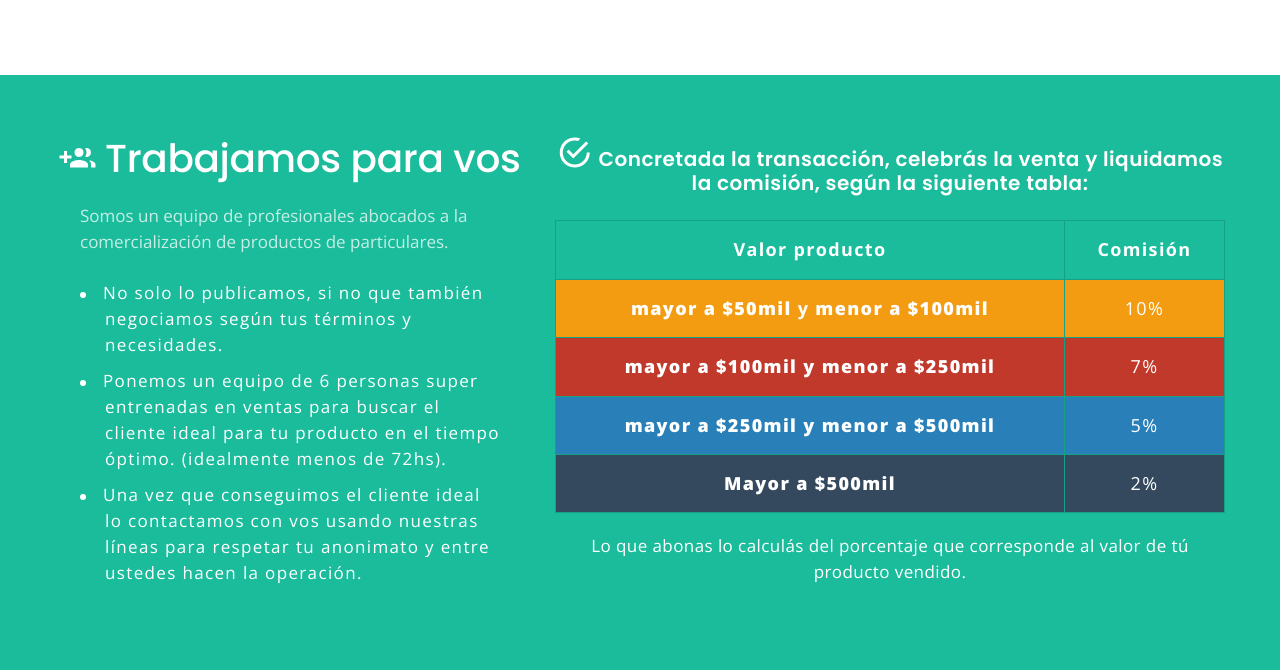
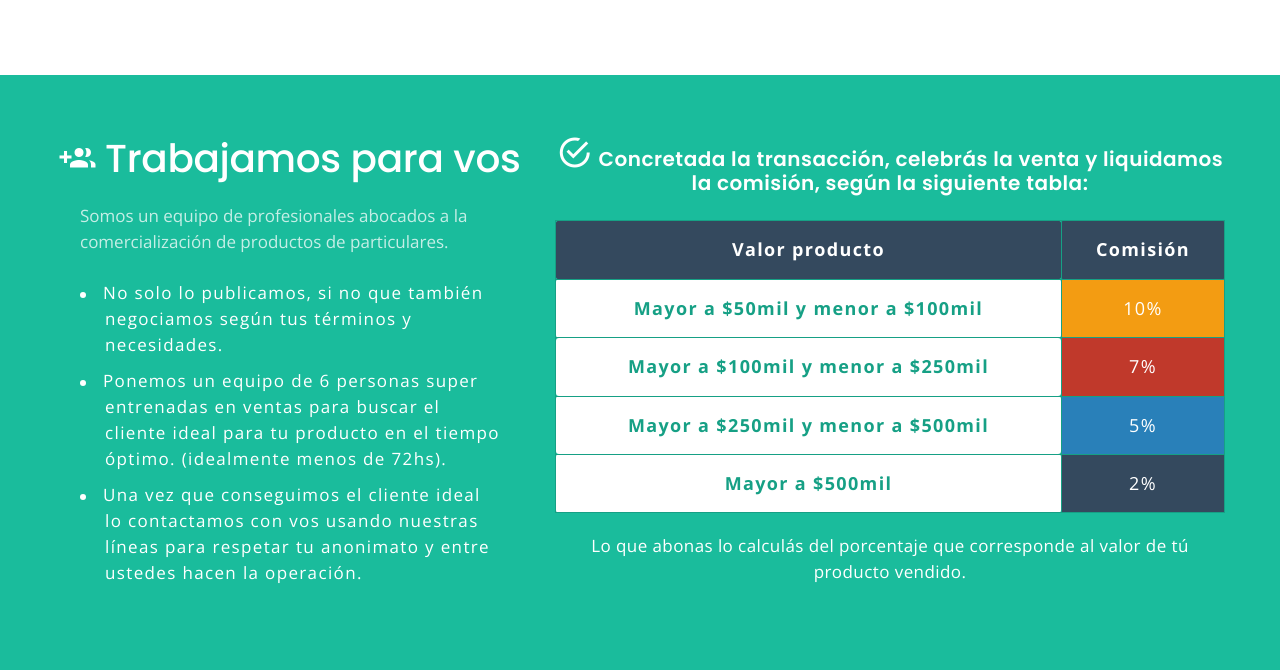
Before and after one commit to disenodc/yomeocupo, a plain HTML site: page src/index.html in a window 1280 px wide. Shown: the part 1616-2286 px from the top of the page. Drawn offline with nearby package versions, Linux system fonts and the light colour scheme; a web font is replaced by a local one.

Commit message:
table comision format

```diff
--- a/src/index.html
+++ b/src/index.html
@@ -187,28 +187,28 @@
               <h5><span class="mdi mdi-36px mdi-checkbox-marked-circle-outline"></span> Concretada la transacción, celebr&aacutes la venta y liquidamos la comisión, según la siguiente tabla:</h5></br>
               <table class="table table-sm table-bordered">
                 <thead>
-                  <tr class="table-primary">
+                  <tr class="table-warning">
                     <th scope="col">Valor producto</th>
                     <th scope="col">Comisión</th>
                   </tr>
                 </thead>
                 <tbody>
-                  <tr class="table-secondary">
-                    <th scope="row"><strong>mayor a $50mil</strong> y <strong>menor a $100mil</span></th>
-                    <td>10%</td>
+                  <tr >
+                    <th class="table-primary" scope="row">Mayor a $50mil y menor a $100mil</th>
+                    <td class="table-secondary">10%</td>
                   </tr>
-                  <tr class="table-success">
-                    <th scope="row"><strong>mayor a $100mil y menor a $250mil</strong></th>
-                    <td>7%</td>
+                  <tr >
+                    <th class="table-primary" scope="row">Mayor a $100mil y menor a $250mil</th>
+                    <td class="table-success">7%</td>
 
                   </tr>
-                  <tr class="table-info">
-                    <th scope="row"><strong>mayor a $250mil y menor a $500mil</strong></th>
-                    <td colspan="2">5%</td>
+                  <tr >
+                    <th class="table-primary" scope="row">Mayor a $250mil y menor a $500mil</th>
+                    <td colspan="2" class="table-info">5%</td>
                   </tr>
-                  <tr class="table-warning">
-                    <th scope="row"><strong>Mayor a $500mil</th>
-                    <td colspan="2">2%</td>
+                  <tr >
+                    <th class="table-primary" scope="row">Mayor a $500mil</th>
+                    <td colspan="2" class="table-warning">2%</td>
                     </tr>
                 </tbody>
               </table>
```
Also changed, not shown: src/css/bootstrap.css.
